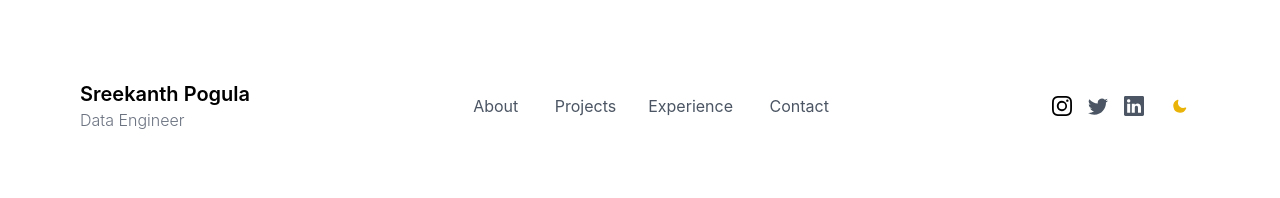
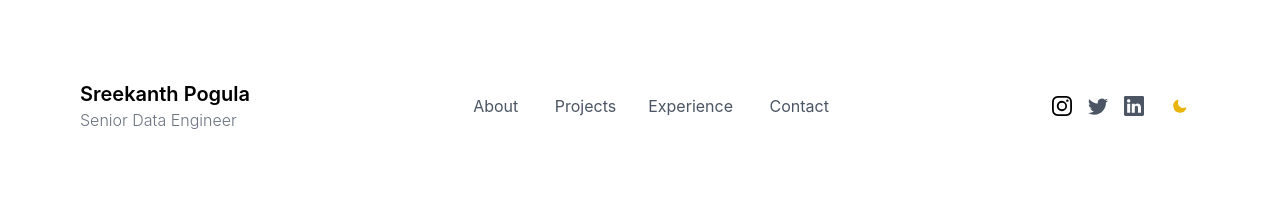
Before and after one commit to sreekanthpogula/Dev-Folio, a Next.js app: page / in a window 1280 px wide. Shown: the top 198 px of the page. Built offline with nearby package versions, Linux system fonts and the light colour scheme; no server answers.

Commit message:
Updated few details

```diff
--- a/components/AboutMe.js
+++ b/components/AboutMe.js
@@ -155,19 +155,15 @@ export default function AboutMe() {
             </h1>
             <div className="flex flex-row flex-wrap mt-8">
               <img
+                src="https://raw.githubusercontent.com/github/explore/80688e429a7d4ef2fca1e82350fe8e3517d3494d/topics/python/python.png"
+                className="h-20 w-20 mx-4 my-4"
+              />
+              <img
                 src="https://raw.githubusercontent.com/github/explore/80688e429a7d4ef2fca1e82350fe8e3517d3494d/topics/javascript/javascript.png"
                 className="h-20 w-20 mx-4 my-4"
               />
               <img
-                src="https://raw.githubusercontent.com/github/explore/80688e429a7d4ef2fca1e82350fe8e3517d3494d/topics/python/python.png"
-                className="h-20 w-20 mx-4 my-4"
-              />
-              <img
                 src="https://raw.githubusercontent.com/github/explore/80688e429a7d4ef2fca1e82350fe8e3517d3494d/topics/vue/vue.png"
-                className="h-20 w-20 mx-4 my-4"
-              />
-              <img
-                src="https://raw.githubusercontent.com/github/explore/80688e429a7d4ef2fca1e82350fe8e3517d3494d/topics/typescript/typescript.png"
                 className="h-20 w-20 mx-4 my-4"
               />
               <img
@@ -179,8 +175,14 @@ export default function AboutMe() {
                 className="h-20 w-20 mx-4 my-4"
               />
               <img
-                src="https://raw.githubusercontent.com/github/explore/80688e429a7d4ef2fca1e82350fe8e3517d3494d/topics/angular/angular.png"
-                className="h-20 w-20 mx-4 my-4"
+                src="https://upload.wikimedia.org/wikipedia/commons/d/de/AirflowLogo.png"
+                alt="Apache Airflow"
+                className="h-15 w-20 mx-4 my-4"
+              />
+              <img
+                src="https://upload.wikimedia.org/wikipedia/commons/9/93/Amazon_Web_Services_Logo.svg"
+                alt="AWS Logo"
+                className="h-15 w-20 mx-4 my-4"
               />
               <img
                 src="https://raw.githubusercontent.com/github/explore/80688e429a7d4ef2fca1e82350fe8e3517d3494d/topics/git/git.png"
--- a/components/Footer.js
+++ b/components/Footer.js
@@ -8,7 +8,7 @@ export default function Footer() {
         <div className="h-0.5 w-full bg-white dark:bg-gray-700"></div>
         <div className="flex flex-col space-y-4 md:space-y-0 md:flex-row justify-between md:items-center mt-8">
           <div>
-            <p>2024&copy; Sreekanth Pogula. All Rights Reserved.</p>
+            <p>2025&copy; Sreekanth Pogula. All Rights Reserved.</p>
           </div>
           <div>
             {/* Support me by keeping this in the footer, please. :) */}
--- a/components/Hero.js
+++ b/components/Hero.js
@@ -4,7 +4,7 @@ import { RainbowHighlight } from "./RainbowHighlight";
 import userData from "@constants/data";
 
 export default function Hero() {
-  const colors = ["#F59E0B", "#84CC16", "#10B981", "#3B82F6", "#373A40"];
+  const colors = ["#F59E0B", "#84CC16", "#10B981", "#3B82F6", "#EDEADE"];
   return (
     <div className="flex flex-row justify-center items-start overflow-hidden">
       {/* Text container */}
--- a/constants/data.js
+++ b/constants/data.js
@@ -1,7 +1,7 @@
 const userData = {
   githubUsername: "sreekanthpogula",
   name: "Sreekanth Pogula",
-  designation: "Data Engineer",
+  designation: "Senior Data Engineer",
   avatarUrl: "/avatar1.jpeg",
   email: "sreekanthpogula2001@gmail.com",
   phone: "+91 7995745089",
@@ -66,10 +66,17 @@ const userData = {
   },
   experience: [
     {
+      title: "Senior Data Engineer",
+      company: "SenecaGlobal",
+      year: "2025",
+      companyLink: "https://www.senecaglobal.com/",
+      desc: "As a Data Engineer at GreenStreet, I develop and maintain scalable data pipelines, ensuring data integrity and accessibility to support sustainable urban development initiatives.",
+    },
+    {
       title: "Data Engineer",
       company: "SenecaGlobal",
       year: "2024",
-      companyLink: "https://sreekanthvue.wixsite.com/celebrijoy",
+      companyLink: "https://www.senecaglobal.com/",
       desc: "As a Data Engineer at GreenStreet, I develop and maintain scalable data pipelines, ensuring data integrity and accessibility to support sustainable urban development initiatives.",
     },
     {
```
Also changed, not shown: 1 other file (tests, documents, lock files or other folders).
